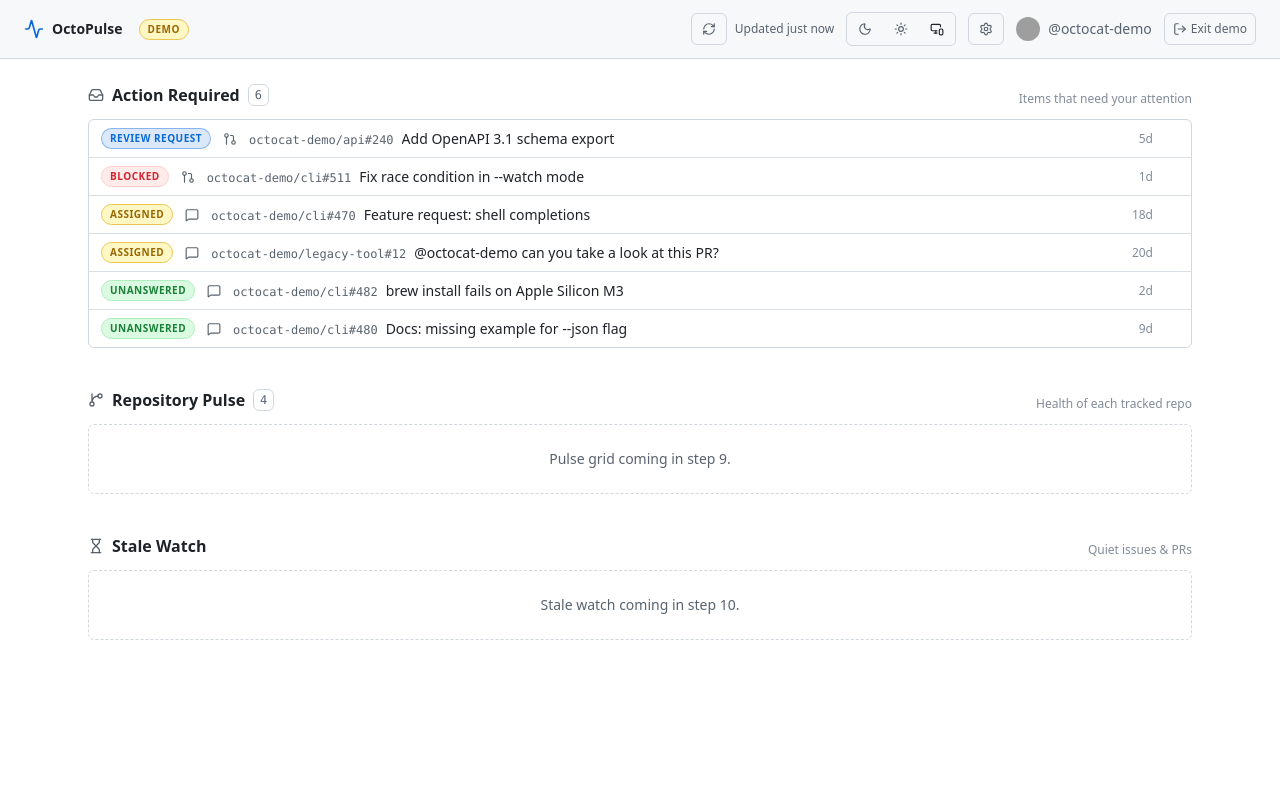
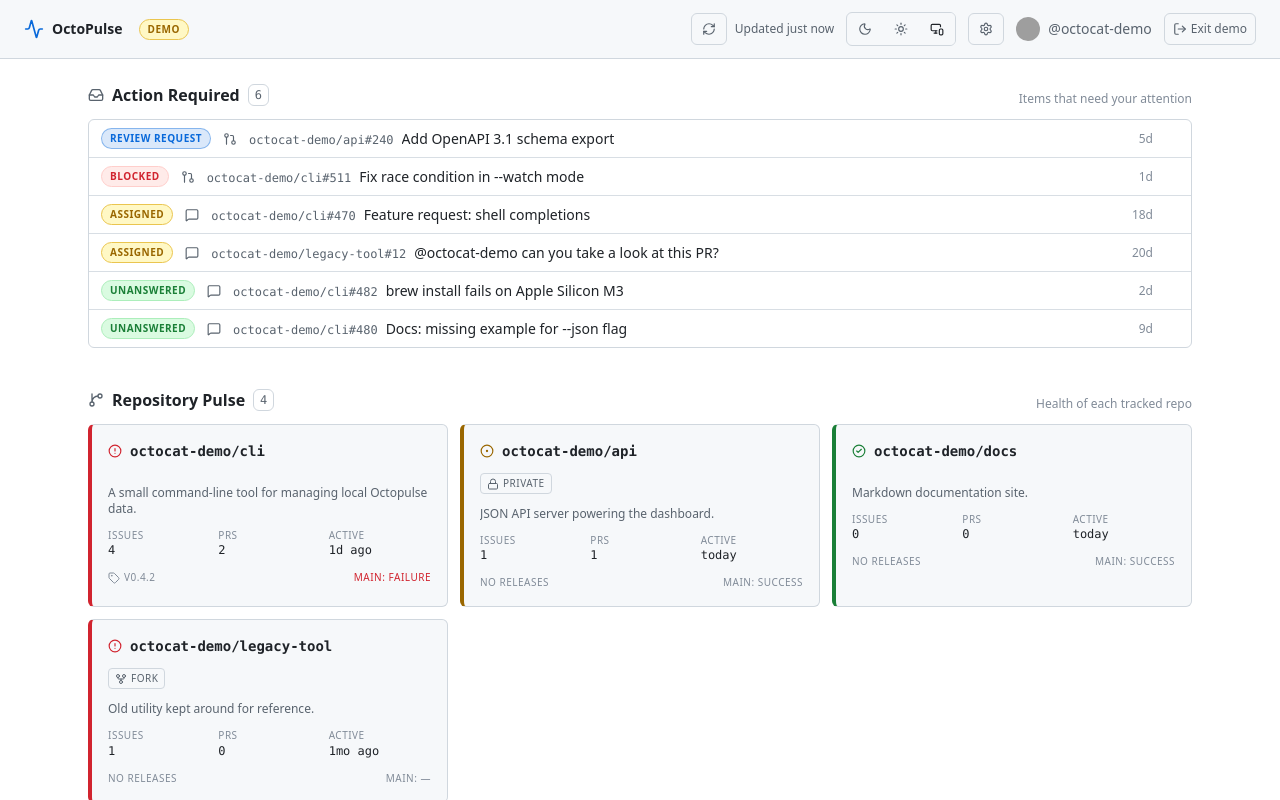
Before and after one commit to KingPin/OctoPulse, a React (Vite) app: page / in a window 1280 px wide. Both pictures are taken after a click on the button "Try demo mode without a token →". Shown: the top 800 px of the page. Built offline with nearby package versions, Linux system fonts and the light colour scheme; grey boxes are pictures that could not be loaded.

Commit message:
feat: repository pulse grid

```diff
--- /dev/null
+++ b/src/components/pulse/RepoCard.tsx
@@ -0,0 +1,144 @@
+import {
+  CircleAlert,
+  CircleCheck,
+  CircleDot,
+  GitFork,
+  Lock,
+  ExternalLink,
+  Tag,
+} from 'lucide-react'
+import type { RepoSnapshot } from '@/types/github'
+import { computeHealth, type Health } from './health'
+
+interface Props {
+  repo: RepoSnapshot
+}
+
+const DAY_MS = 24 * 60 * 60 * 1000
+
+function formatAge(iso: string | null | undefined): string {
+  if (!iso) return '—'
+  const days = Math.floor((Date.now() - new Date(iso).getTime()) / DAY_MS)
+  if (days === 0) return 'today'
+  if (days === 1) return '1d ago'
+  if (days < 30) return `${days}d ago`
+  if (days < 365) return `${Math.floor(days / 30)}mo ago`
+  return `${Math.floor(days / 365)}y ago`
+}
+
+const HEALTH_RING: Record<Health, string> = {
+  green: 'border-l-[var(--color-success)]',
+  amber: 'border-l-[var(--color-attention)]',
+  red: 'border-l-[var(--color-danger)]',
+}
+
+const HEALTH_ICON: Record<Health, typeof CircleCheck> = {
+  green: CircleCheck,
+  amber: CircleDot,
+  red: CircleAlert,
+}
+
+const HEALTH_COLOR: Record<Health, string> = {
+  green: 'text-[var(--color-success)]',
+  amber: 'text-[var(--color-attention)]',
+  red: 'text-[var(--color-danger)]',
+}
+
+const HEALTH_LABEL: Record<Health, string> = {
+  green: 'Healthy',
+  amber: 'Stale',
+  red: 'Needs attention',
+}
+
+export function RepoCard({ repo }: Props) {
+  const health = computeHealth(repo)
+  const Icon = HEALTH_ICON[health]
+  const lastRelease = repo.releases.nodes[0]
+  const checkState = repo.defaultBranchRef?.target?.statusCheckRollup?.state
+
+  return (
+    <a
+      href={repo.url}
+      target="_blank"
+      rel="noopener noreferrer"
+      className={`group flex flex-col gap-3 p-4 border border-[var(--color-border)] border-l-4 ${HEALTH_RING[health]} rounded-md bg-[var(--color-canvas-subtle)] hover:border-[var(--color-fg-muted)] transition-colors`}
+    >
+      <div className="flex items-start justify-between gap-2">
+        <div className="flex items-center gap-2 min-w-0">
+          <span
+            className={`flex items-center gap-1 text-xs ${HEALTH_COLOR[health]}`}
+            title={HEALTH_LABEL[health]}
+          >
+            <Icon className="w-3.5 h-3.5" aria-hidden />
+          </span>
+          <span className="font-mono text-sm font-semibold truncate">
+            {repo.nameWithOwner}
+          </span>
+        </div>
+        <ExternalLink
+          className="w-3.5 h-3.5 text-[var(--color-fg-subtle)] opacity-0 group-hover:opacity-100 shrink-0"
+          aria-hidden
+        />
+      </div>
+
+      <div className="flex flex-wrap gap-1">
+        {repo.isPrivate && (
+          <span className="flex items-center gap-1 text-[10px] uppercase tracking-wider px-1.5 py-0.5 rounded border border-[var(--color-border)] text-[var(--color-fg-muted)]">
+            <Lock className="w-3 h-3" aria-hidden /> Private
+          </span>
+        )}
+        {repo.isFork && (
+          <span className="flex items-center gap-1 text-[10px] uppercase tracking-wider px-1.5 py-0.5 rounded border border-[var(--color-border)] text-[var(--color-fg-muted)]">
+            <GitFork className="w-3 h-3" aria-hidden /> Fork
+          </span>
+        )}
+        {repo.isArchived && (
+          <span className="text-[10px] uppercase tracking-wider px-1.5 py-0.5 rounded border border-[var(--color-border)] text-[var(--color-fg-muted)]">
+            Archived
+          </span>
+        )}
+      </div>
+
+      {repo.description && (
+        <p className="text-xs text-[var(--color-fg-muted)] line-clamp-2">
+          {repo.description}
+        </p>
+      )}
+
+      <dl className="grid grid-cols-3 gap-2 text-xs">
+        <div>
+          <dt className="text-[var(--color-fg-subtle)] uppercase text-[10px] tracking-wider">
+            Issues
+          </dt>
+          <dd className="font-mono">{repo.issues.totalCount}</dd>
+        </div>
+        <div>
+          <dt className="text-[var(--color-fg-subtle)] uppercase text-[10px] tracking-wider">
+            PRs
+          </dt>
+          <dd className="font-mono">{repo.pullRequests.totalCount}</dd>
+        </div>
+        <div>
+          <dt className="text-[var(--color-fg-subtle)] uppercase text-[10px] tracking-wider">
+            Active
+          </dt>
+          <dd className="font-mono">{formatAge(repo.pushedAt)}</dd>
+        </div>
+      </dl>
+
+      <div className="flex items-center justify-between text-[10px] text-[var(--color-fg-subtle)] uppercase tracking-wider">
+        {lastRelease ? (
+          <span className="flex items-center gap-1">
+            <Tag className="w-3 h-3" aria-hidden />
+            {lastRelease.tagName}
+          </span>
+        ) : (
+          <span>No releases</span>
+        )}
+        <span className={checkState && checkState !== 'SUCCESS' ? 'text-[var(--color-danger)]' : ''}>
+          main: {checkState ?? '—'}
+        </span>
+      </div>
+    </a>
+  )
+}
--- /dev/null
+++ b/src/components/pulse/RepoPulseGrid.tsx
@@ -0,0 +1,23 @@
+import { RepoCard } from './RepoCard'
+import type { RepoSnapshot } from '@/types/github'
+
+interface Props {
+  snapshots: RepoSnapshot[]
+}
+
+export function RepoPulseGrid({ snapshots }: Props) {
+  if (snapshots.length === 0) {
+    return (
+      <div className="p-6 text-sm text-[var(--color-fg-muted)] border border-dashed border-[var(--color-border)] rounded-md text-center">
+        No repos tracked yet.
+      </div>
+    )
+  }
+  return (
+    <div className="grid grid-cols-1 md:grid-cols-2 lg:grid-cols-3 gap-3">
+      {snapshots.map((repo) => (
+        <RepoCard key={repo.id} repo={repo} />
+      ))}
+    </div>
+  )
+}
--- /dev/null
+++ b/src/components/pulse/health.ts
@@ -0,0 +1,44 @@
+import type { CheckState, RepoSnapshot } from '@/types/github'
+
+export type Health = 'green' | 'amber' | 'red'
+
+const DAY_MS = 24 * 60 * 60 * 1000
+const STALE_AMBER_DAYS = 3
+const STALE_RED_DAYS = 7
+
+function daysSince(iso: string, now: number): number {
+  return (now - new Date(iso).getTime()) / DAY_MS
+}
+
+function isCheckRed(state: CheckState | null | undefined): boolean {
+  return state === 'FAILURE' || state === 'ERROR'
+}
+
+/**
+ * Roll a repo snapshot up to a single health color.
+ *
+ * Red: build failing on default branch OR any open item ≥7d since update.
+ * Amber: any open item ≥3d since update.
+ * Green: everything fresh and CI green.
+ */
+export function computeHealth(
+  repo: RepoSnapshot,
+  now: number = Date.now(),
+): Health {
+  const checkState = repo.defaultBranchRef?.target?.statusCheckRollup?.state
+  if (isCheckRed(checkState)) return 'red'
+
+  let amber = false
+  for (const issue of repo.issues.nodes) {
+    const d = daysSince(issue.updatedAt, now)
+    if (d >= STALE_RED_DAYS) return 'red'
+    if (d >= STALE_AMBER_DAYS) amber = true
+  }
+  for (const pr of repo.pullRequests.nodes) {
+    const d = daysSince(pr.updatedAt, now)
+    if (d >= STALE_RED_DAYS) return 'red'
+    if (d >= STALE_AMBER_DAYS) amber = true
+  }
+
+  return amber ? 'amber' : 'green'
+}
--- a/src/components/shell/Dashboard.tsx
+++ b/src/components/shell/Dashboard.tsx
@@ -4,6 +4,7 @@ import { TopBar } from './TopBar'
 import { useDashboardData } from '@/hooks/useDashboardData'
 import { ActionInbox } from '@/components/inbox/ActionInbox'
 import { categorize } from '@/components/inbox/categorize'
+import { RepoPulseGrid } from '@/components/pulse/RepoPulseGrid'
 import type { TrackedRepo } from '@/hooks/useRepos'
 import type { Viewer } from '@/lib/github/types'
 
@@ -102,9 +103,7 @@ export function Dashboard({ viewer, isDemo, trackedRepos, onSignOut }: Props) {
                 count={state.snapshots.length}
                 caption="Health of each tracked repo"
               />
-              <div className="p-6 text-sm text-[var(--color-fg-muted)] border border-dashed border-[var(--color-border)] rounded-md text-center">
-                Pulse grid coming in step 9.
-              </div>
+              <RepoPulseGrid snapshots={state.snapshots} />
             </section>
 
             <section aria-label="Stale watch">
```
